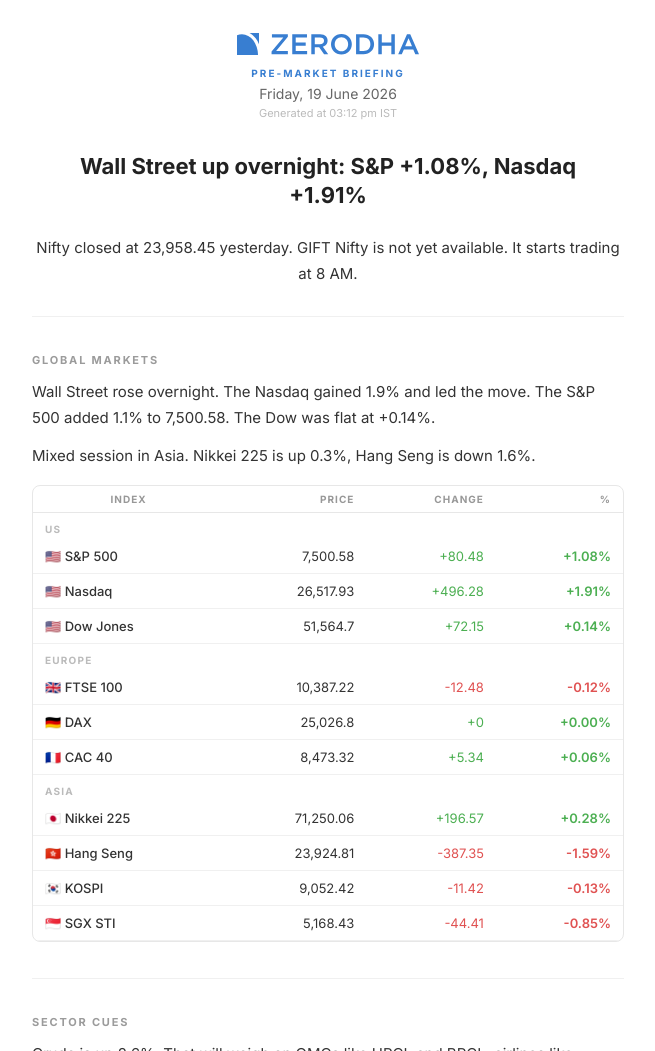
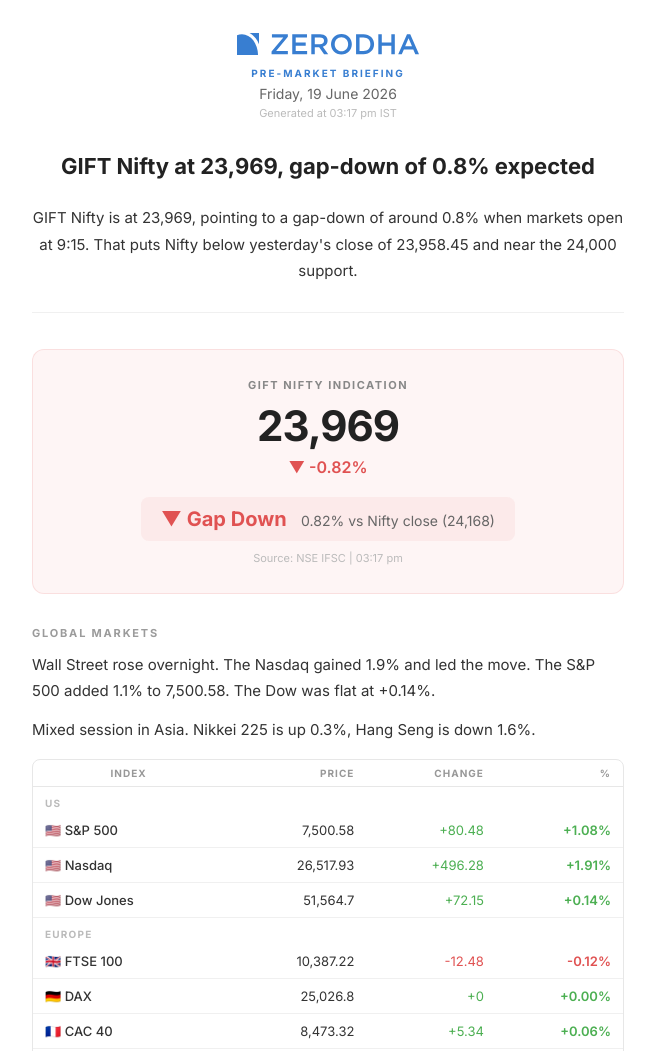
Before and after one commit to krishna-lohia/premarket-report, a plain HTML site: page index.html in a window 1280 px wide. Shown: the top 1051 px of the page, without its empty margins (312-967 px from the left). Drawn offline with Linux system fonts and the light colour scheme.

Commit message:
Pre-market: 2026-06-19

```diff
--- a/index.html
+++ b/index.html
@@ -44,19 +44,30 @@
 </svg></div>
     <div style="font-size:10px;font-weight:700;letter-spacing:2px;color:#387ED1;text-transform:uppercase;margin-bottom:6px;">Pre-Market Briefing</div>
     <div style="font-size:14px;color:#666;">Friday, 19 June 2026</div>
-    <div style="font-size:11px;color:#BBB;margin-top:4px;">Generated at 03:12 pm IST</div>
+    <div style="font-size:11px;color:#BBB;margin-top:4px;">Generated at 03:17 pm IST</div>
   </div>
 
   <!-- Headline -->
-  <div style="font-size:22px;font-weight:700;color:#222;line-height:1.35;text-align:center;margin:0 0 24px;padding:0 16px;">Wall Street up overnight: S&amp;P +1.08%, Nasdaq +1.91%</div>
+  <div style="font-size:22px;font-weight:700;color:#222;line-height:1.35;text-align:center;margin:0 0 24px;padding:0 16px;">GIFT Nifty at 23,969, gap-down of 0.8% expected</div>
 
   <!-- Opening Signal -->
-  <div style="font-size:15px;color:#333;line-height:1.75;margin:0 0 28px;text-align:center;">Nifty closed at 23,958.45 yesterday. GIFT Nifty is not yet available. It starts trading at 8 AM.</div>
+  <div style="font-size:15px;color:#333;line-height:1.75;margin:0 0 28px;text-align:center;">GIFT Nifty is at 23,969, pointing to a gap-down of around 0.8% when markets open at 9:15. That puts Nifty below yesterday's close of 23,958.45 and near the 24,000 support.</div>
 
   <div style="height:1px;background:#F0F0F0;margin:0 0 36px;"></div>
 
   <!-- GIFT Nifty Card -->
 
+  <div style="background:rgba(224,82,82,0.06);border:1px solid #E0525222;border-radius:12px;padding:28px 32px;margin:0 0 32px;text-align:center;">
+    <div style="font-size:11px;font-weight:700;letter-spacing:1.5px;text-transform:uppercase;color:#888;margin-bottom:8px;">GIFT Nifty Indication</div>
+    <div style="font-size:42px;font-weight:700;color:#222;letter-spacing:-1px;">23,969</div>
+    <div style="font-size:16px;color:#E05252;font-weight:600;margin:6px 0;">▼ -0.82%</div>
+
+    <div style="margin-top:14px;padding:10px 20px;background:#E0525211;border-radius:8px;display:inline-block;">
+      <span style="font-size:20px;color:#E05252;font-weight:700;">▼ Gap Down</span>
+      <span style="font-size:14px;color:#666;margin-left:10px;">0.82% vs Nifty close (24,168)</span>
+    </div>
+    <div style="font-size:11px;color:#BBB;margin-top:10px;">Source: NSE IFSC | 03:17 pm</div>
+  </div>
 
 
   <div style="margin:0 0 36px;">
@@ -136,8 +147,12 @@
 
   <div style="margin:0 0 36px;">
     <div style="font-size:11px;font-weight:700;letter-spacing:1.8px;color:#9B9B9B;text-transform:uppercase;margin-bottom:12px;">Key Levels</div>
-    <div style="margin-bottom:16px;"><p style="font-size:15px;color:#333;line-height:1.75;margin:0 0 12px;">Nifty closed at 23,958.45 yesterday. Support sits at 24,000 where the heaviest put OI is parked. Resistance is at 24,500, which has the most call writing. PCR is at 1.11, which leans slightly bullish. Nifty is above both the 21-day EMA (23,708.01) and 50-day EMA (23,829.59), so the short and medium-term trend is intact.</p></div>
+    <div style="margin-bottom:16px;"><p style="font-size:15px;color:#333;line-height:1.75;margin:0 0 12px;">Nifty closed at 23,958.45 yesterday and GIFT Nifty puts the open at around 23,969. Support sits at 24,000 where the heaviest put OI is parked. Resistance is at 24,500, which has the most call writing. PCR is at 1.11, which leans slightly bullish. Nifty is above both the 21-day EMA (23,708.01) and 50-day EMA (23,829.59), so the short and medium-term trend is intact.</p></div>
     <div style="border:1px solid #E7E7E7;border-radius:8px;padding:12px 16px;">
+    <div style="display:flex;justify-content:space-between;padding:8px 0;border-bottom:1px solid #F5F5F5;">
+      <span style="font-size:13px;color:#666;">GIFT Nifty</span>
+      <span style="font-size:14px;font-weight:700;color:#387ED1;">23,969</span>
+    </div>
     <div style="display:flex;justify-content:space-between;padding:8px 0;border-bottom:1px solid #F5F5F5;">
       <span style="font-size:13px;color:#666;">Nifty Prev Close</span>
       <span style="font-size:14px;font-weight:700;color:#333;">23,958.45</span>
```
